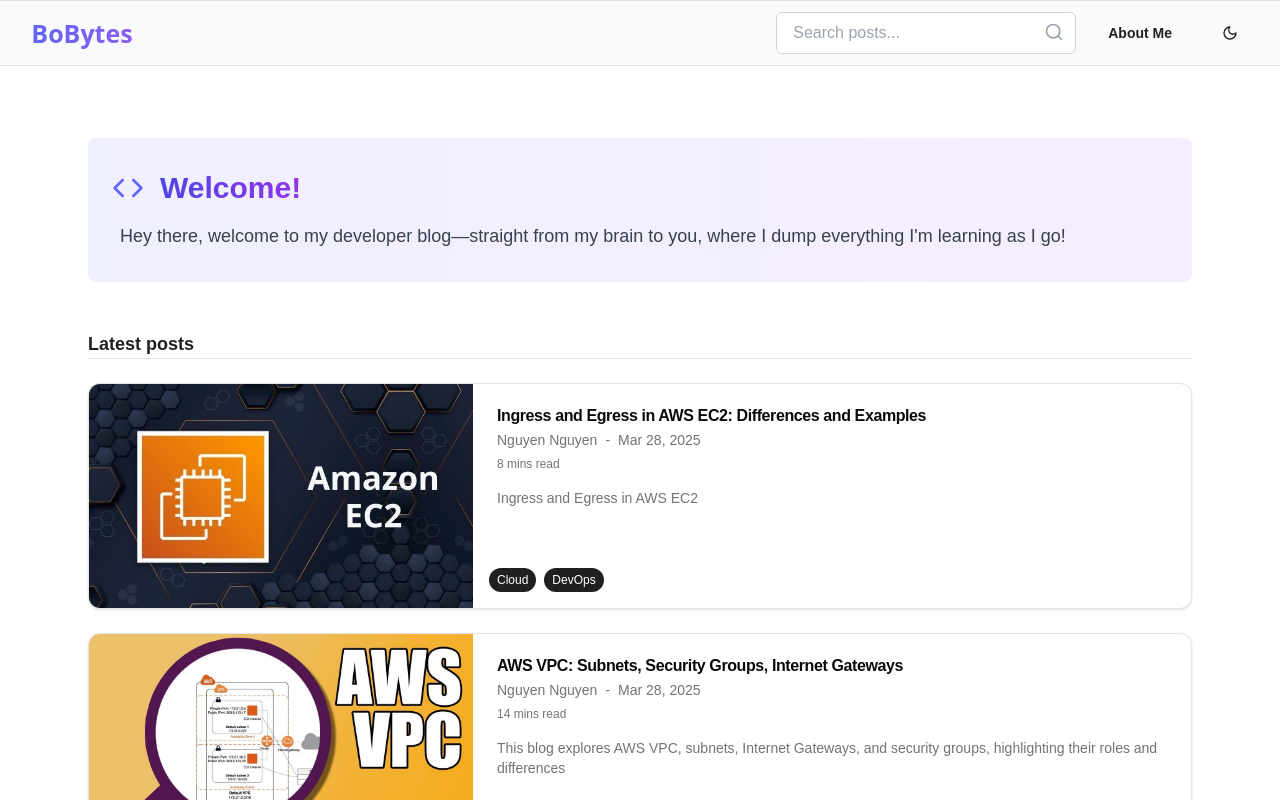
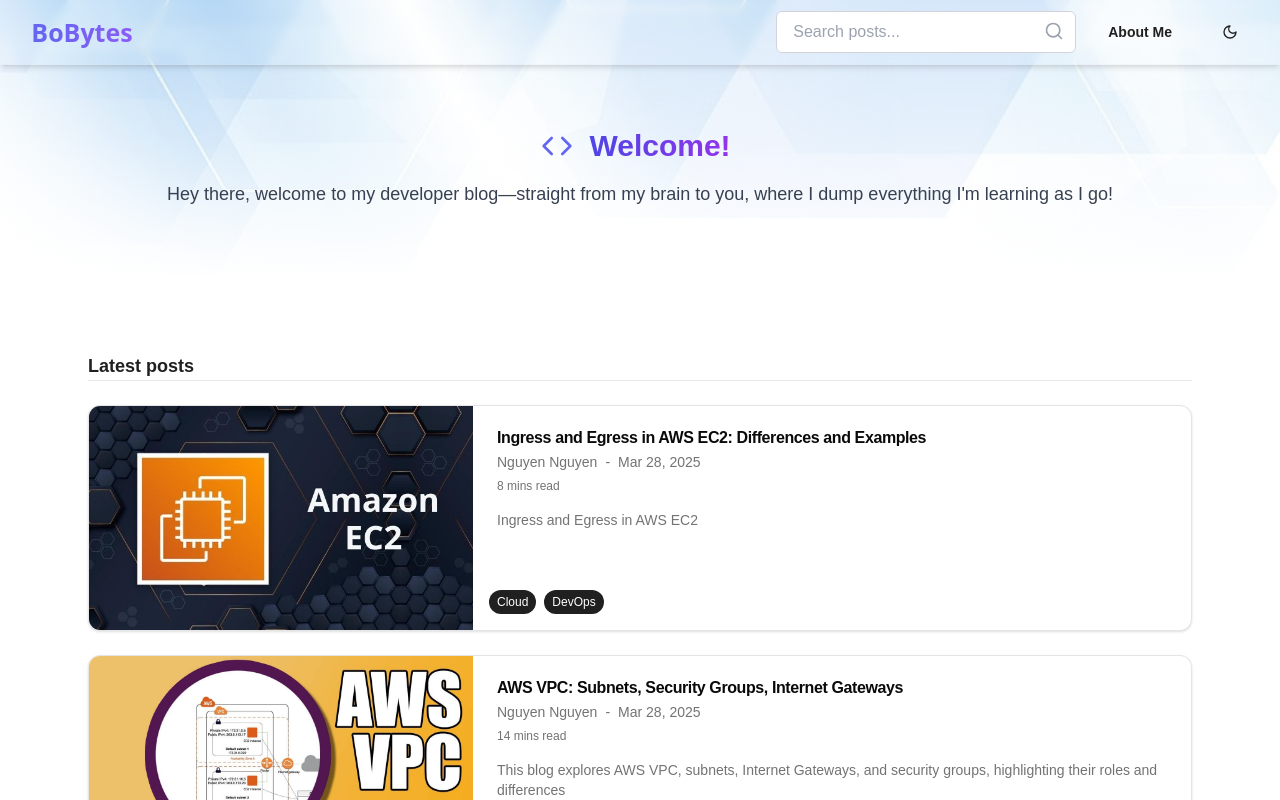
Before and after one commit to yoshivn1203/Dev-Blog-Fe-Only, a Next.js app: page / in a window 1280 px wide. Shown: the top 800 px of the page. Built offline with nearby package versions, Linux system fonts and the light colour scheme.

Commit message:
update hero

```diff
--- a/src/app/(home)/page.tsx
+++ b/src/app/(home)/page.tsx
@@ -1,5 +1,4 @@
 // Remove 'use client' since we want this to be a Server Component
-import { Code } from 'lucide-react'
 
 import { getPosts } from './actions'
 import { BlogCard } from './blog-card'
@@ -9,22 +8,6 @@
 
   return (
     <div className='container mx-auto p-6 sm:mt-12'>
-      {/* Welcome Section */}
-      <div className='mb-12 p-8 rounded-lg bg-gradient-to-r from-indigo-500/10 to-purple-500/10 dark:from-indigo-500/20 dark:to-purple-500/20'>
-        <div className='flex items-center gap-4 mb-4'>
-          <div className='flex text-indigo-500 dark:text-indigo-400'>
-            <Code className='w-8 h-8 -ml-2' />
-          </div>
-          <h1 className='text-2xl md:text-3xl font-bold bg-gradient-to-r from-indigo-600 to-purple-600 dark:from-indigo-400 dark:to-purple-400 text-transparent bg-clip-text'>
-            Welcome!
-          </h1>
-        </div>
-        <p className='text-sm md:text-lg text-gray-700 dark:text-gray-300'>
-          Hey there, welcome to my developer blog—straight from my brain to you, where I dump
-          everything I'm learning as I go!
-        </p>
-      </div>
-
       <p className='text-lg font-bold'>Latest posts</p>
       <div className='h-[1px] w-full bg-gray-200 dark:bg-gray-700 mb-6'></div>
       <div className='flex flex-col gap-6'>
--- a/src/app/layout.tsx
+++ b/src/app/layout.tsx
@@ -12,6 +12,7 @@
 import GoogleAnalytics from '@/components/GoogleAnalytics'
 import { Footer } from '@/components/layout/footer'
 import { Header } from '@/components/layout/header'
+import { Hero } from '@/components/layout/hero'
 import { RootState, store } from '@/store/store'
 
 const geistSans = Geist({
@@ -56,6 +57,7 @@
       >
         <GoogleAnalytics GA_MEASUREMENT_ID='G-0FC2VFHBGG' />
         <Header />
+        <Hero />
         <Suspense fallback={<LoadingSpinner />}>
           <main className='mx-auto flex-1 w-full max-w-6xl'>{children}</main>
         </Suspense>
--- a/src/components/layout/header.tsx
+++ b/src/components/layout/header.tsx
@@ -43,8 +43,7 @@
   }
 
   return (
-    <>
-      <nav className='border-b bg-gray-50 dark:bg-gray-800 border-t'>
+    <nav className='absolute w-full border-b border-gray-200/20 bg-transparent backdrop-blur-sm z-50 shadow-md'>
       <div className='mx-auto max-w-screen-2xl px-4 sm:px-6 lg:px-8'>
         <div className='flex justify-between h-16 items-center'>
           {/* Mobile menu button */}
@@ -149,7 +148,7 @@
                 Reviews
               </Button> */}
             <Link href='/'>
-                <Button variant='ghost' className='font-semibold'>
+              <Button variant='ghost' className='font-semibold hover:bg-transparent'>
                 About Me
               </Button>
             </Link>
@@ -163,7 +162,7 @@
                 variant='ghost'
                 size='icon'
                 onClick={() => dispatch(toggleTheme())}
-                  className='ml-2'
+                className='ml-2 hover:bg-transparent'
               >
                 {isDark ? <Sun className='h-5 w-5' /> : <Moon className='h-5 w-5' />}
               </Button>
@@ -243,13 +242,15 @@
               Reviews
             </Button> */}
           <Link href='/' onClick={() => setIsMenuOpen(false)}>
-              <Button variant='ghost' className='w-full justify-start font-semibold'>
+            <Button
+              variant='ghost'
+              className='w-full justify-start font-semibold hover:bg-transparent'
+            >
               About Me
             </Button>
           </Link>
         </div>
       </div>
     </nav>
-    </>
   )
 }
--- /dev/null
+++ b/src/components/layout/hero.tsx
@@ -0,0 +1,46 @@
+import { Code } from 'lucide-react'
+import Image from 'next/image'
+
+export function Hero() {
+  return (
+    <div className='relative h-[280px]'>
+      {/* Background Image */}
+      <div className='absolute inset-0 z-0'>
+        {/* Light mode banner */}
+        <Image
+          src='/images/uploads/banner-light.jpg'
+          alt='Hero background'
+          fill
+          className='object-cover dark:hidden'
+          priority
+        />
+        {/* Dark mode banner */}
+        <Image
+          src='/images/uploads/banner.jpg'
+          alt='Hero background'
+          fill
+          className='hidden object-cover dark:block'
+          priority
+        />
+        {/* Dark overlay with gradient */}
+        <div className='absolute inset-0 bg-gradient-to-b from-white/30 via-white/60 to-white dark:from-black/20 dark:via-black/60 dark:to-[#202020]' />
+      </div>
+
+      {/* Welcome Content */}
+      <div className='relative z-10 pt-32 px-4 sm:px-6 lg:px-8 text-center'>
+        <div className='flex items-center gap-4 mb-4 justify-center'>
+          <div className='flex text-indigo-500 dark:text-indigo-400 '>
+            <Code className='w-8 h-8 -ml-2' />
+          </div>
+          <h1 className='text-2xl md:text-3xl font-bold bg-gradient-to-r from-indigo-600 to-purple-600 dark:from-indigo-400 dark:to-purple-400 text-transparent bg-clip-text'>
+            Welcome!
+          </h1>
+        </div>
+        <p className='text-sm md:text-lg text-gray-700 dark:text-gray-300'>
+          Hey there, welcome to my developer blog—straight from my brain to you, where I dump
+          everything I'm learning as I go!
+        </p>
+      </div>
+    </div>
+  )
+}
```
Also changed, not shown: public/images/uploads/banner-light.jpg (added), public/images/uploads/banner.jpg (added). Lines whose indentation alone changed are shown as unchanged.
